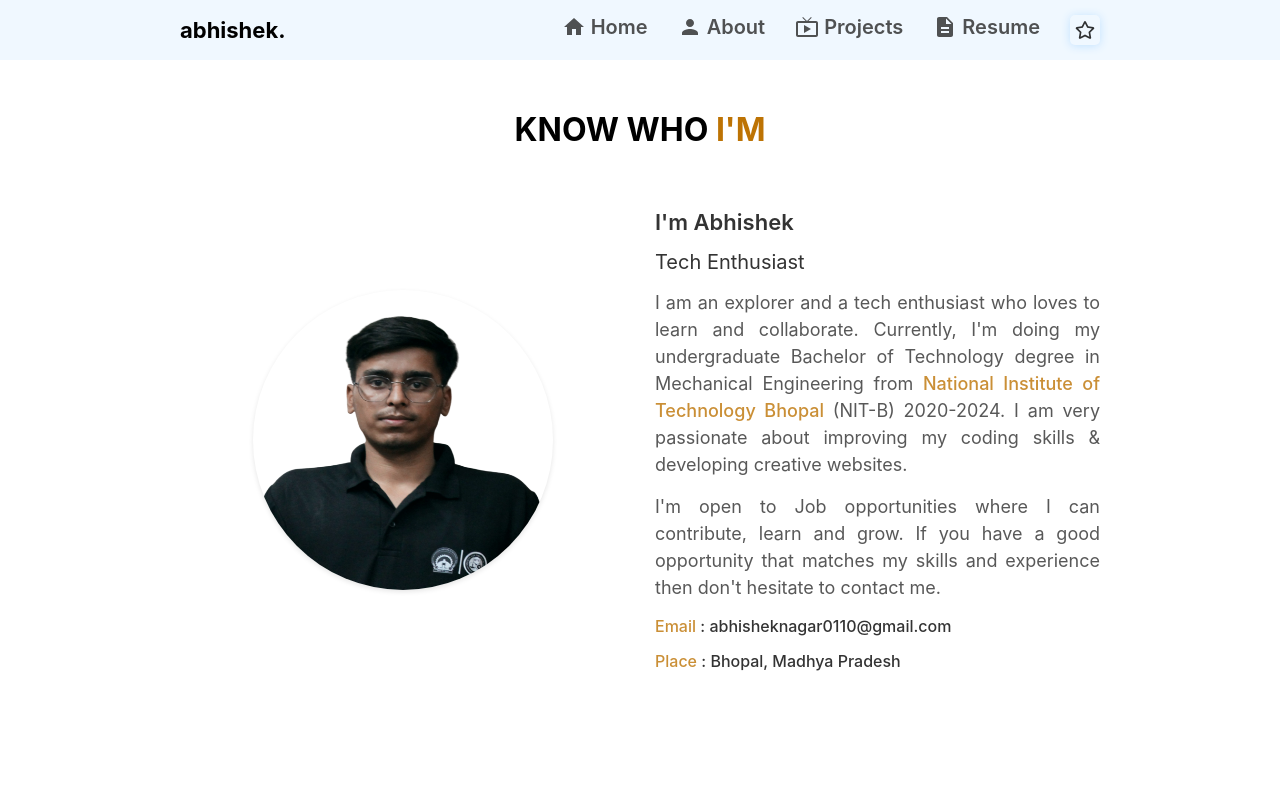
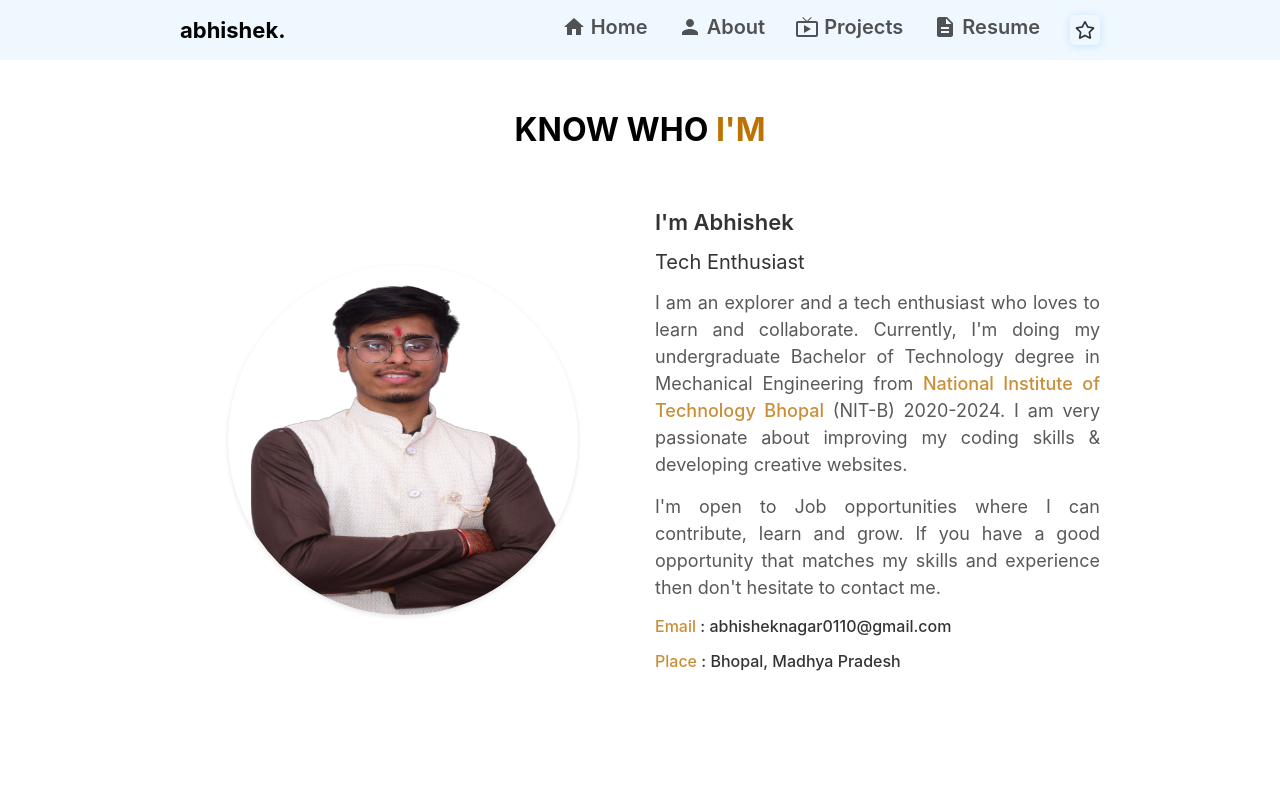
Before and after one commit to Officialabhishek/abhishek., a React (Create React App) app: page /about in a window 1280 px wide. Shown: the top 800 px of the page. Built offline with nearby package versions, Linux system fonts and the light colour scheme.

Commit message:
fix: about section image

```diff
--- a/src/Components/AboutMe/Aboutme.jsx
+++ b/src/Components/AboutMe/Aboutme.jsx
@@ -1,7 +1,7 @@
 import React from 'react';
 import "./Aboutme.scss";
 import { Link } from 'react-router-dom';
-import aboutImg from "../../assets/aboutImg.png";
+import aboutImg from "../../assets/hero2.png";
 import Fade from 'react-reveal/Fade';
 
 const Aboutme = () => {
--- a/src/Components/AboutMe/Aboutme.scss
+++ b/src/Components/AboutMe/Aboutme.scss
@@ -15,8 +15,8 @@
             justify-content: center;
 
             img {
-                width: 300px;
-                height: 300px;
+                width: 350px;
+                height: 350px;
                 border-radius: 50%;
                 box-shadow: 0px 2px 5px 0px rgba(0, 0, 0, 0.1);
             }
```
Also changed, not shown: src/assets/hero2.png (added).
